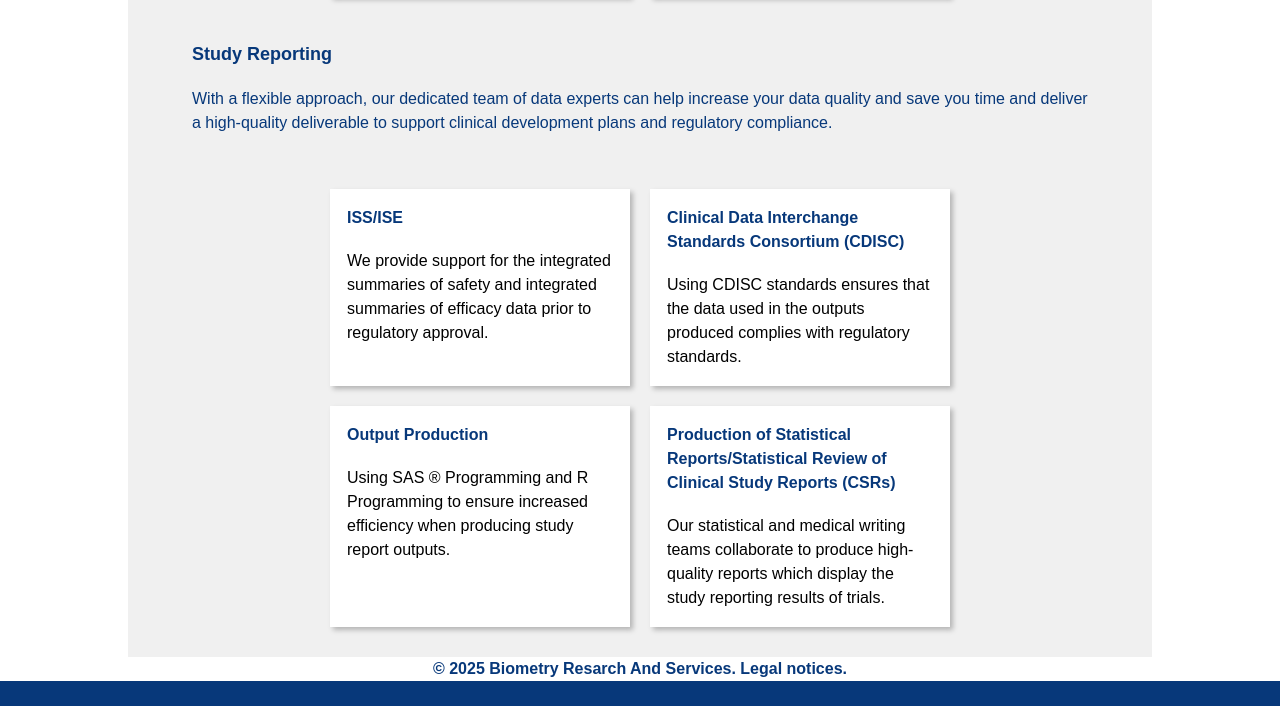
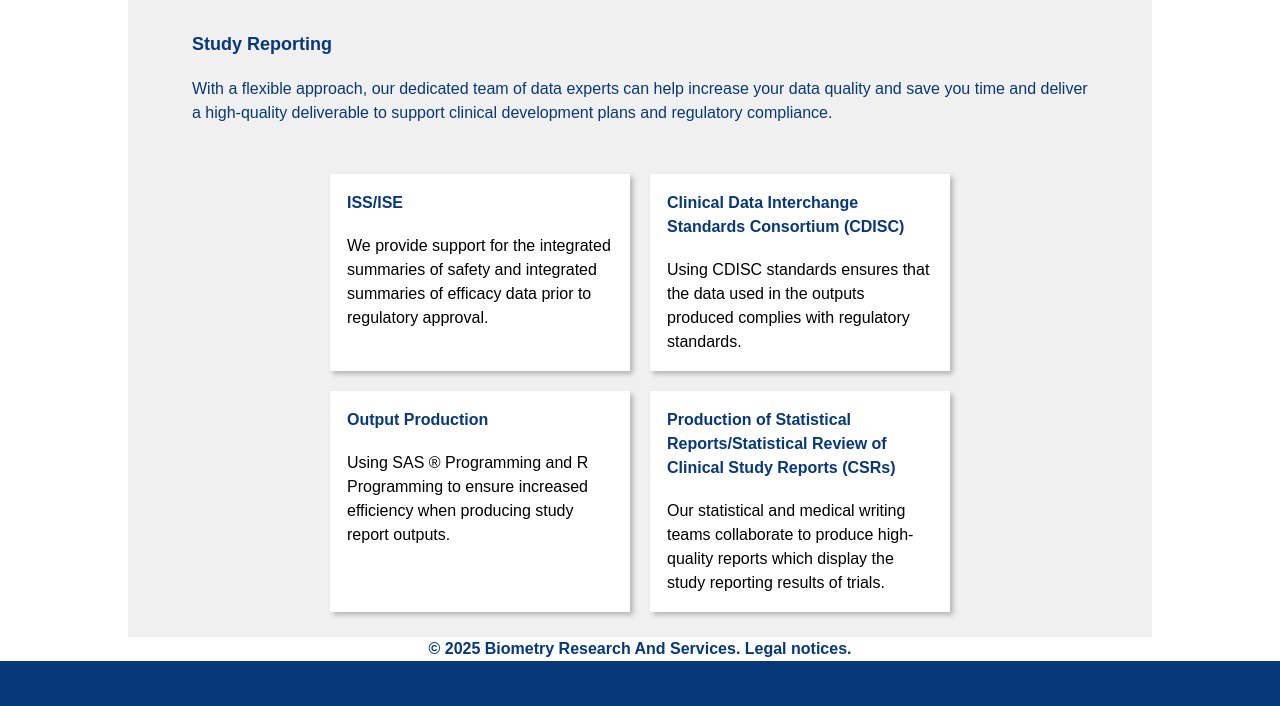
Before and after one commit to Mamy-cloud/biors, a plain HTML site: page services.html in a window 1280 px wide. Shown: the part 804-1510 px from the top of the page. Drawn offline with nearby package versions, Linux system fonts and the light colour scheme.

Commit message:
service, footer maj

```diff
--- a/services.html
+++ b/services.html
@@ -151,7 +151,7 @@
 
     <footer class="flex flex-col bg-(--color-first) manipulation-footer">
 
-        <div class="text-center text-(--color-third)"><p>&copy; 2025 Biometry Resarch And Services. Legal notices.</p></div>
+        <div class="text-center text-(--color-third)"><p>&copy; 2025 Biometry Research And Services. Legal notices.</p></div>
         <div class="couleur-footer-bleue"></div>
 
     </footer>
--- a/src/CSS/service.css
+++ b/src/CSS/service.css
@@ -61,7 +61,7 @@ article::after{
 }
 
 span{
-    padding: 10px;
+    padding: 5px;
 }
 
 /* strong{
```
Also changed, not shown: about-us.html (+1 -1 lines), area-of-expertise.html (+1 -1 lines), contact.html (+1 -1 lines), index.html (+1 -1 lines).
